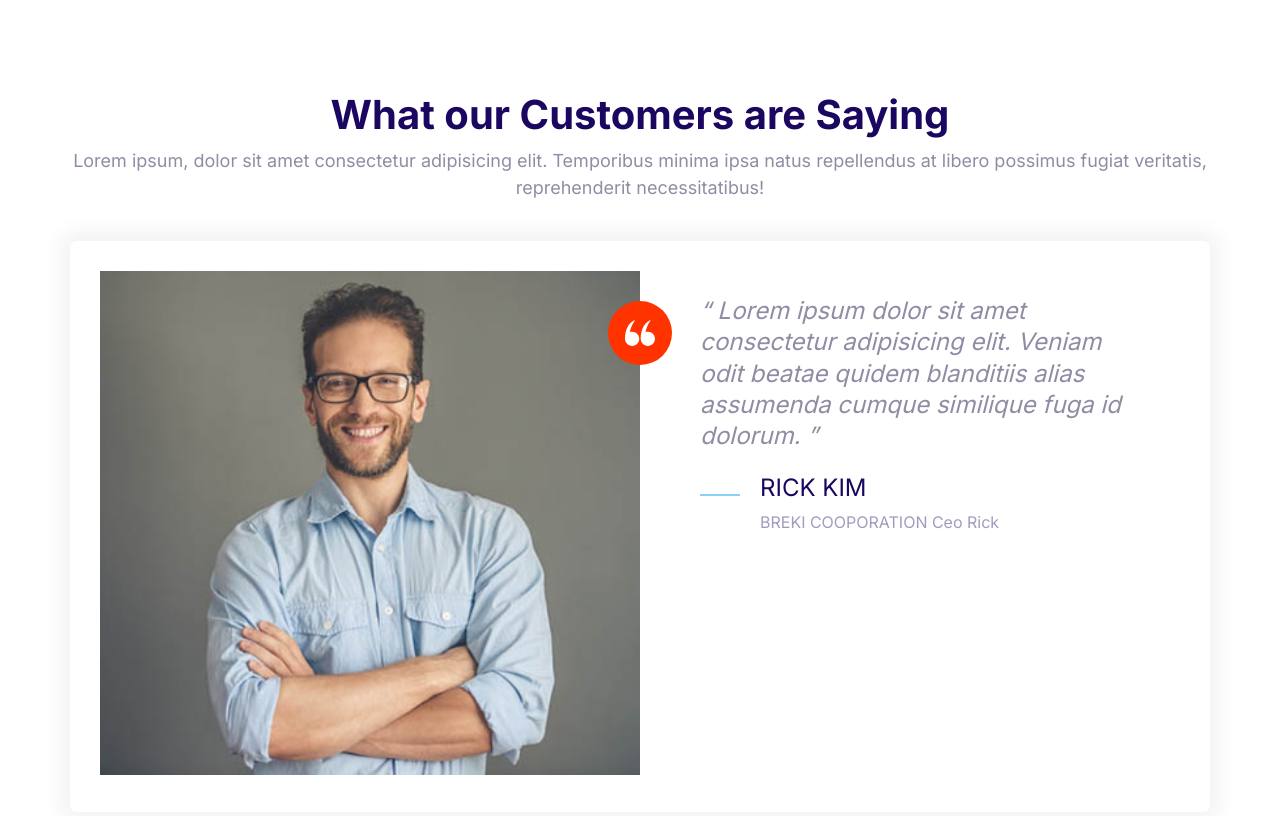
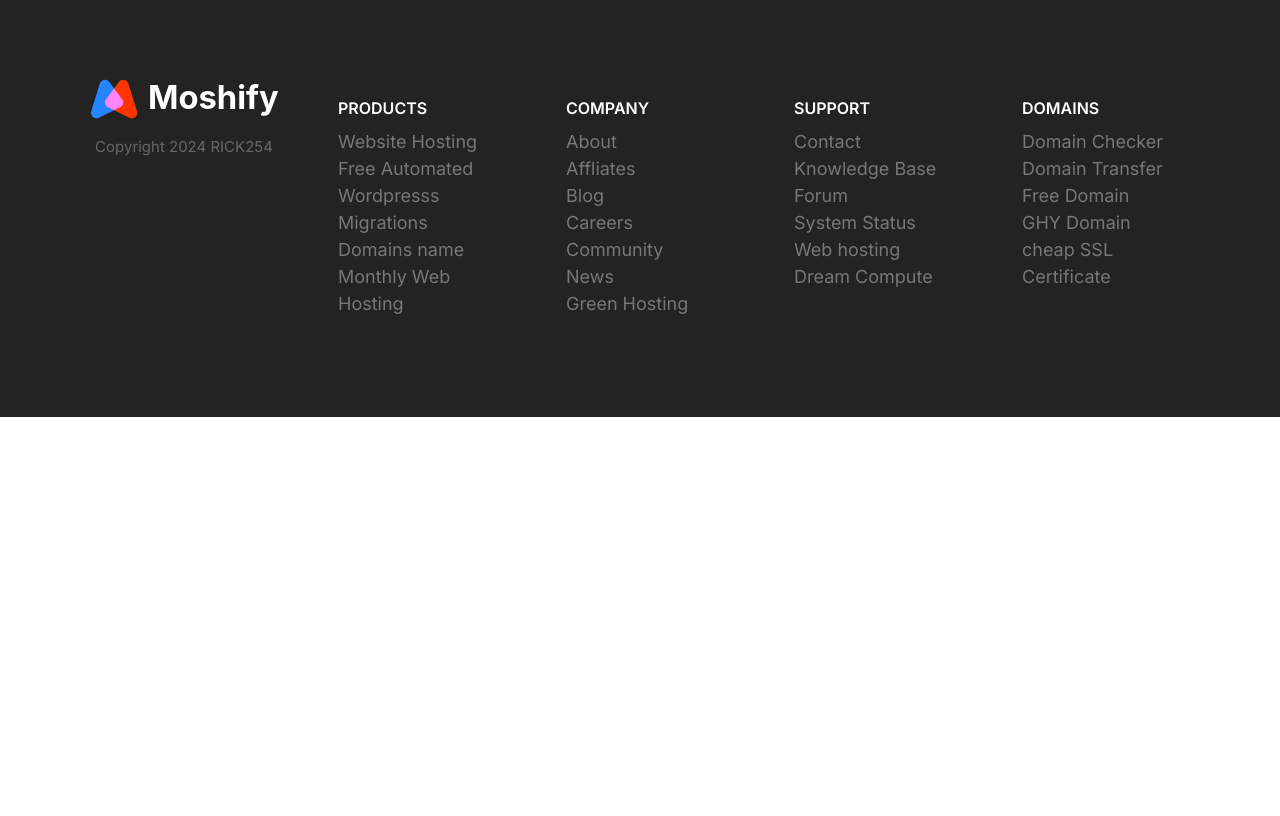
Before and after one commit to RickE2024/rickify, a plain HTML site: page index.html in a window 1280 px wide. Drawn offline with Linux system fonts and the light colour scheme.

Commit message:
Build the footer block.

```diff
--- a/css/styles.css
+++ b/css/styles.css
@@ -803,3 +803,79 @@ a {
     max-width: 700px;
   }
 }
+
+/* Footer */
+.footer {
+  background: #232323;
+}
+
+.footer a {
+  color: #777;
+  transition: color 0.3s;
+}
+
+.footer a:hover {
+  color: #fff;
+}
+
+.footer__section {
+  padding: 4rem;
+  border-bottom: 1px solid #393939;
+}
+
+.footer__section .list {
+  margin: 0;
+}
+
+.footer__heading {
+  text-transform: uppercase;
+  font-weight: 600;
+}
+
+.footer__brand {
+  margin-top: 5rem;
+  text-align: center;
+}
+
+.footer__brand img {
+  /* TODO: consider refoctoring this and applying it to all images  */
+  width: 100%;
+  max-width: 230px;
+}
+
+.footer__copyright {
+  font-size: 2.1rem;
+  color: #fff;
+  opacity: 0.3;
+}
+
+@media screen and (min-width: 768px) {
+  .footer__sections {
+    grid-template-columns: repeat(auto-fit, minmax(10rem, 1fr));
+  }
+
+  .footer .collapsible__chevron {
+    display: none;
+  }
+
+  .footer .collapsible__content {
+    opacity: 1;
+    max-height: 100%;
+  }
+  .footer__brand {
+    order: -1;
+    margin-top: 1rem;
+  }
+
+  .footer__copyright {
+    font-size: 1.5rem;
+  }
+
+  .footer__section {
+    border: 0;
+  }
+
+  .footer__heading {
+    font-size: 1.6rem;
+  }
+}
--- a/index.html
+++ b/index.html
@@ -13,55 +13,85 @@
     <link rel="stylesheet" href="css/styles.css" />
   </head>
   <body>
-    <section class="block">
-      <header class="block__header">
-        <h2>What our Customers are Saying</h2>
-        <p>
-          Lorem ipsum, dolor sit amet consectetur adipisicing elit. Temporibus
-          minima ipsa natus repellendus at libero possimus fugiat veritatis,
-          reprehenderit necessitatibus!
-        </p>
+    <footer class="block block--dark footer">
+      <div class="container grid footer__sections">
+        <section class="collapsible collapsible--expanded footer__section">
+          <header class="collapsible__header">
+            <h2 class="collapsible__heading footer__heading">products</h2>
+            <svg class="icon icon--white collapsible__chevron">
+              <use xlink:href="images/sprite.svg#chevron"></use>
+            </svg>
           </header>
-      <div class="container">
-        <div class="card testimonial">
-          <div class="grid grid--1x2">
-            <div class="testimonial__image">
-              <img
-                src="images/testimonial.jpg"
-                alt="A happy smilling customer"
-              />
-              <span class="icon-container icon-container--accent">
-                <svg class="icon icon--white icon--small">
-                  <use xlink:href="images/sprite.svg#quotes"></use>
+          <div class="collapsible__content">
+            <ul class="list">
+              <li><a href="#">Website Hosting</a></li>
+              <li><a href="#">Free Automated Wordpresss</a></li>
+              <li><a href="#">Migrations</a></li>
+              <li><a href="#">Domains name </a></li>
+              <li><a href="#">Monthly Web Hosting</a></li>
+            </ul>
+          </div>
+        </section>
+        <section class="collapsible footer__section">
+          <header class="collapsible__header">
+            <h2 class="collapsible__heading footer__heading">Company</h2>
+            <svg class="icon icon--white collapsible__chevron">
+              <use xlink:href="images/sprite.svg#chevron"></use>
             </svg>
-              </span>
+          </header>
+          <div class="collapsible__content">
+            <ul class="list">
+              <li><a href="#">About</a></li>
+              <li><a href="#">Affliates</a></li>
+              <li><a href="#">Blog</a></li>
+              <li><a href="#">Careers</a></li>
+              <li><a href="#">Community</a></li>
+              <li><a href="#">News</a></li>
+              <li><a href="#">Green Hosting</a></li>
+            </ul>
           </div>
-            <blockquote class="quote">
-              <p class="quote__text">
-                Lorem ipsum dolor sit amet consectetur adipisicing elit. Veniam
-                odit beatae quidem blanditiis alias assumenda cumque similique
-                fuga id dolorum.
-              </p>
-              <footer>
-                <div class="media">
-                  <div class="media__image">
-                    <svg class="icon icon--primary quote__line">
-                      <use xlink:href="images/sprite.svg#line"></use>
+        </section>
+        <section class="collapsible footer__section">
+          <header class="collapsible__header">
+            <h2 class="collapsible__heading footer__heading">Support</h2>
+            <svg class="icon icon--white collapsible__chevron">
+              <use xlink:href="images/sprite.svg#chevron"></use>
             </svg>
+          </header>
+          <div class="collapsible__content">
+            <ul class="list">
+              <li><a href="#">Contact</a></li>
+              <li><a href="#">Knowledge Base</a></li>
+              <li><a href="#">Forum</a></li>
+              <li><a href="#">System Status</a></li>
+              <li><a href="#">Web hosting</a></li>
+              <li><a href="#">Dream Compute</a></li>
+            </ul>
           </div>
-                  <div class="media__body">
-                    <h3 class="media__title quote__author">RICK KIM</h3>
-                    <p class="quote__organization">
-                      BREKI COOPORATION Ceo Rick
-                    </p>
+        </section>
+        <section class="collapsible footer__section">
+          <header class="collapsible__header">
+            <h2 class="collapsible__heading footer__heading">Domains</h2>
+            <svg class="icon icon--white collapsible__chevron">
+              <use xlink:href="images/sprite.svg#chevron"></use>
+            </svg>
+          </header>
+          <div class="collapsible__content">
+            <ul class="list">
+              <li><a href="#">Domain Checker</a></li>
+              <li><a href="#">Domain Transfer</a></li>
+              <li><a href="#">Free Domain</a></li>
+              <li><a href="#">GHY Domain</a></li>
+              <li><a href="#">cheap SSL Certificate</a></li>
+            </ul>
           </div>
+        </section>
+        <section class="footer__brand">
+          <img src="images/logo.svg" alt="" />
+          <p class="footer__copyright">Copyright 2024 RICK254</p>
+        </section>
       </div>
     </footer>
-            </blockquote>
-          </div>
-        </div>
-      </div>
-    </section>
     <script src="js/main.js"></script>
   </body>
 </html>
```
Also changed, not shown: component/footerblock.html (added, +79 -0 lines). Lines whose indentation alone changed are shown as unchanged.
